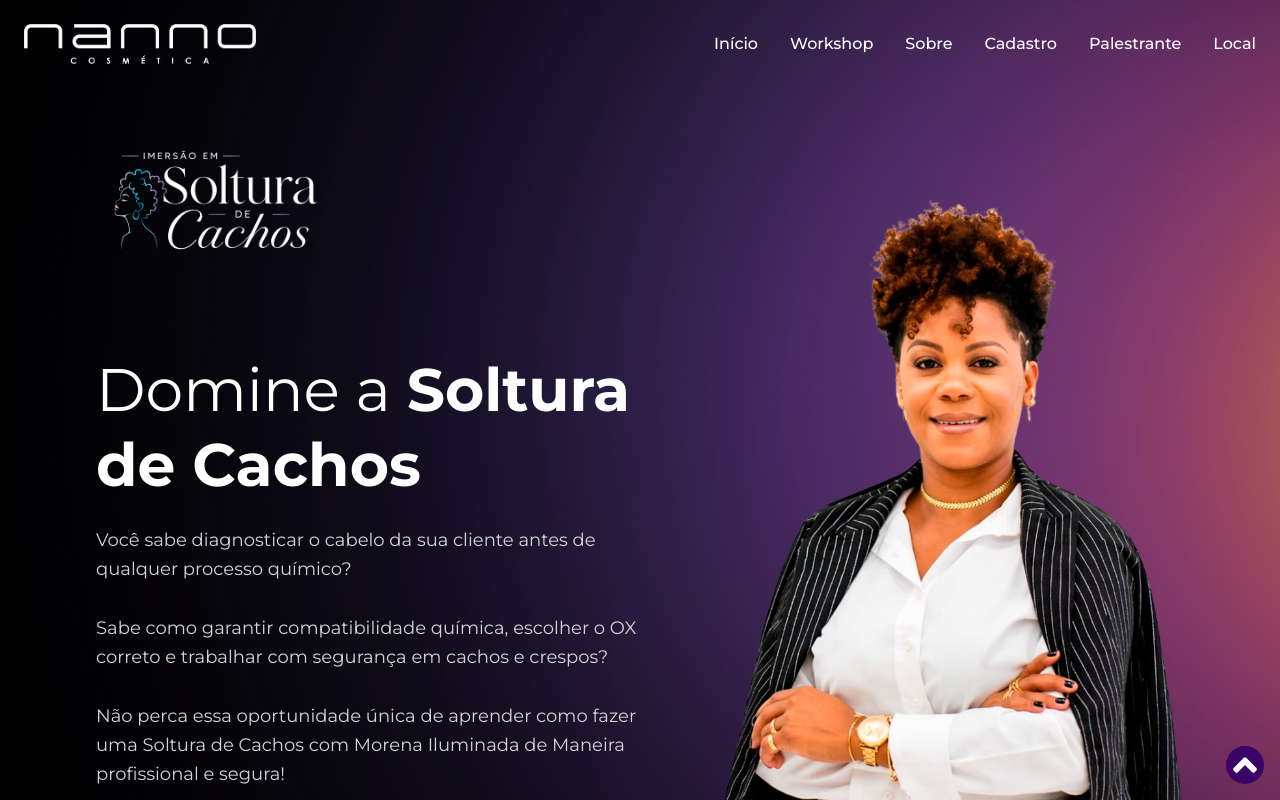
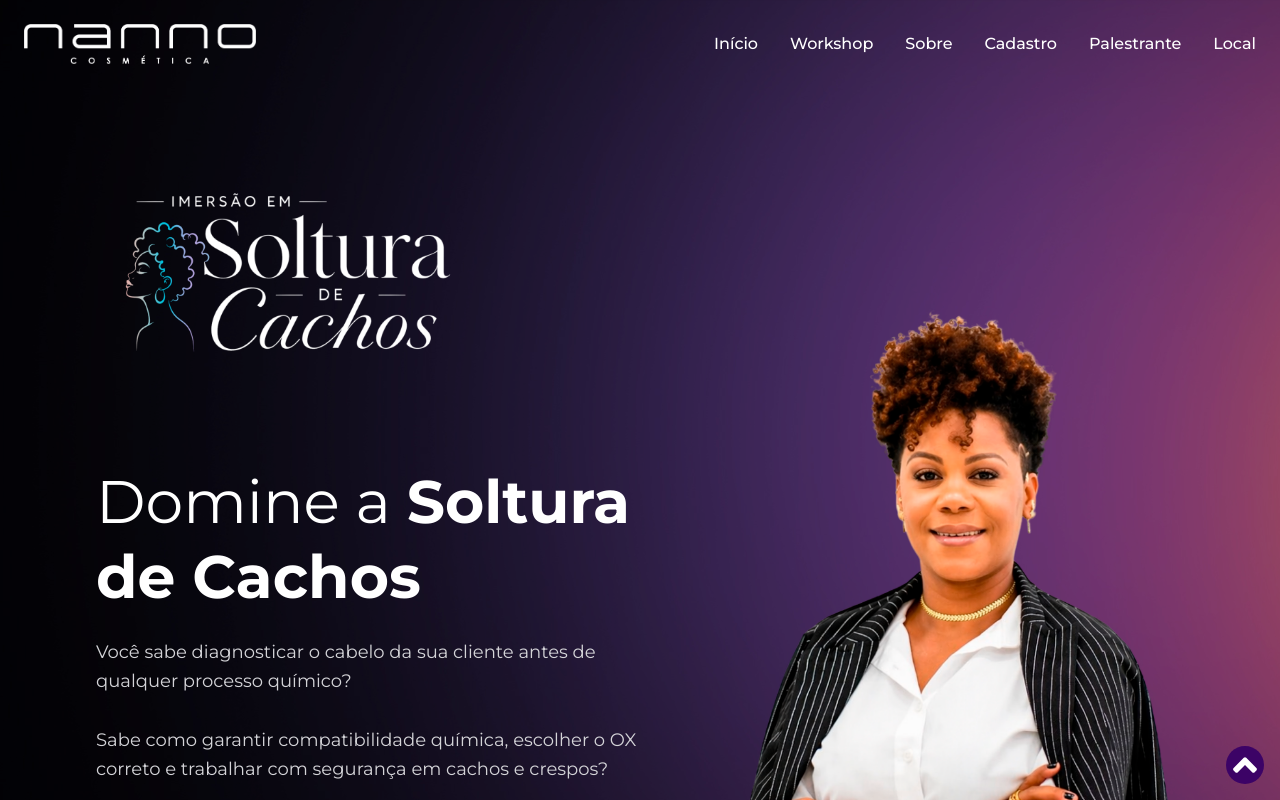
Before and after one commit to nannocosmetica/workshop_lp, a React (Vite) app: page / in a window 1280 px wide. Shown: the top 800 px of the page. Built offline with nearby package versions, Linux system fonts and the light colour scheme.

Commit message:
logo size adjustment

```diff
--- a/src/components/HeroSection.tsx
+++ b/src/components/HeroSection.tsx
@@ -3,7 +3,7 @@ function HeroSection() {
     <section className="relative z-10 flex flex-col lg:flex-row min-h-screen px-4 lg:px-12 pt-20" id="inicio">
       {/* Conteúdo */}
       <div className="flex flex-1 flex-col justify-center items-center lg:items-start text-center lg:text-left lg:pl-12">
-        <img src="./logo.png" alt="Logo" className="w-48 lg:w-60 mb-8" />
+        <img src="./logo.png" alt="Logo" className="w-64 lg:w-96" />
 
         <h1 className="text-4xl lg:text-6xl leading-tight mb-6">
           Domine a <span className="font-bold">Soltura de Cachos</span>
```
